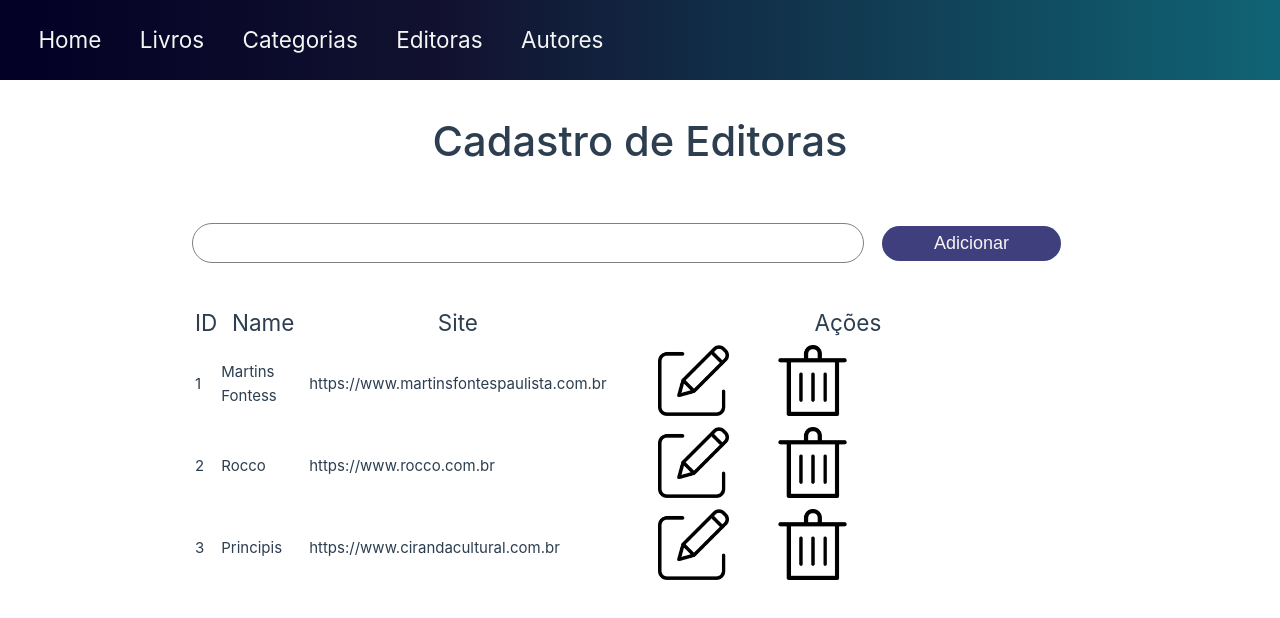
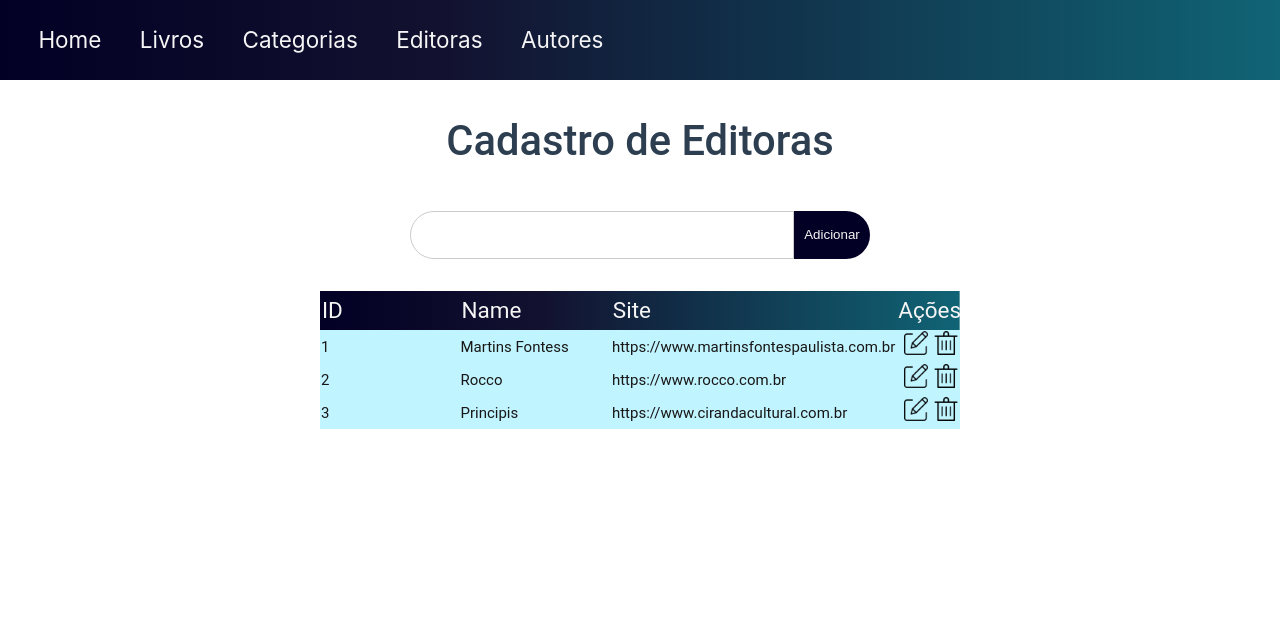
Before and after one commit to joaovtrsantos/vue-bookstore, a Vue app in the folder vue-bookstore-admin/: page /publisher in a window 1280 px wide. Shown: the top 618 px of the page. Built offline with nearby package versions, Linux system fonts and the light colour scheme; data requests are answered from the project's data file.

Commit message:
Almost finish publisher

```diff
--- a/vue-bookstore-admin/src/assets/base.css
+++ b/vue-bookstore-admin/src/assets/base.css
@@ -93,7 +93,7 @@ main {
   height: 10%;
 }
 
-.form-admin > .input-text-admin {
+.form-admin>.input-text-admin {
   width: 30%;
   height: 60%;
   border: 0;
@@ -101,7 +101,7 @@ main {
   border: 1px solid #ccc;
 }
 
-.form-admin > .button-admin {
+.form-admin>.button-admin {
   width: 6%;
   height: 60%;
   border: 0;
@@ -109,7 +109,8 @@ main {
   background: rgb(2, 0, 36);
   color: whitesmoke;
 }
-.form-admin > .button-admin:hover {
+
+.form-admin>.button-admin:hover {
   border-radius: 0 50px 50px 0;
   background: rgba(16, 100, 117, 1);
   color: whitesmoke;
@@ -120,43 +121,48 @@ main {
   justify-content: center;
 }
 
-.div-table > table {
-  width: 40%;
-  text-align: center;
+.div-table>table {
+  width: 50%;
+  text-align: left;
   border-spacing: 0;
 }
 
-.div-table > table > thead {
+.div-table>table>thead {
   background: rgb(2, 0, 36);
-  background: linear-gradient(
-    90deg,
-    rgba(2, 0, 36, 1) 0%,
-    rgba(18, 18, 48, 1) 35%,
-    rgba(16, 100, 117, 1) 100%
-  );
+  background: linear-gradient(90deg,
+      rgba(2, 0, 36, 1) 0%,
+      rgba(18, 18, 48, 1) 35%,
+      rgba(16, 100, 117, 1) 100%);
   color: whitesmoke;
 
 }
 
-.div-table > table > thead > tr > th {
-  width: 15%;
+.div-table>table>thead>tr>th {
+  width: 25%;
+  padding: 0.3%;
 }
 
-.div-table > table > tbody {
+.div-table>table>tbody>tr>td {
+  width: 30%;
+  text-align: left;
+}
+
+.div-table>table>tbody {
   background: rgb(192, 244, 255);
   color: rgb(24, 22, 22);
 }
 
-.div-table > table > thead > tr > td {
+.div-table>table>thead>tr>td {
   font-size: 20px;
 }
 
 .table-icons {
-  width: 15%;
+  width: 1.5rem;
   margin-left: 10%;
 }
+
 .table-icons:hover {
-  width: 16%;
+  width: 1.6rem;
   transform: scale(1.1);
   transition: all 0.5s;
 }
--- a/vue-bookstore-admin/src/components/category/FormCategory.vue
+++ b/vue-bookstore-admin/src/components/category/FormCategory.vue
@@ -32,11 +32,7 @@ export default {
 
 <template>
   <form class="form-admin">
-    <input
-      type="text"
-      v-model="category.description"
-      class="input-text-admin"
-    />
+    <input type="text" v-model="category.description" class="input-text-admin" />
     <button @click="save" class="button-admin">
       {{ currentCategory.id !== "" ? "Salvar" : "Adicionar" }}
     </button>
--- a/vue-bookstore-admin/src/components/publisher/FormPublisher.vue
+++ b/vue-bookstore-admin/src/components/publisher/FormPublisher.vue
@@ -33,37 +33,10 @@ export default {
 </script>
 
 <template>
-    <div class="publisher-form">
-        <input type="text" v-model="publisher.name" />
-        <button @click="save">
+    <form class="form-admin">
+        <input type="text" v-model="publisher.name" class="input-text-admin" />
+        <button @click="save" class="button-admin">
             {{ currentPublisher.id !== "" ? "Salvar" : "Adicionar" }}
         </button>
-    </div>
+    </form>
 </template>
-
-<style scoped>
-.publisher-form input {
-    width: 75%;
-    height: 40px;
-    border-radius: 20px;
-    border: 1px solid gray;
-    padding-left: 20px;
-    font-size: 1.2em;
-}
-
-.publisher-form button {
-    height: 35px;
-    width: 20%;
-    margin-left: 2%;
-    background-color: rgb(63, 63, 125);
-    color: whitesmoke;
-    font-size: 1.2em;
-    border-radius: 20px;
-    border: 0;
-}
-
-.publisher-form {
-    margin: 3% auto;
-    width: 70%;
-}
-</style>
--- a/vue-bookstore-admin/src/components/publisher/ListPublisher.vue
+++ b/vue-bookstore-admin/src/components/publisher/ListPublisher.vue
@@ -38,14 +38,5 @@ export default {
 };
 </script>
 <template>
-    <div class="publisher-list">
-        <data-table :columns="columns" :items="publishers" @edit="$emit('edit', $event)" @delete="deleteItem" />
-    </div>
+    <data-table :columns="columns" :items="publishers" @edit="$emit('edit', $event)" @delete="deleteItem" />
 </template>
-
-<style scoped>
-.publisher-list {
-    margin: 3% auto;
-    width: 70%;
-}
-</style>
--- a/vue-bookstore-admin/src/views/PublisherView.vue
+++ b/vue-bookstore-admin/src/views/PublisherView.vue
@@ -20,10 +20,15 @@ export default {
 };
 </script>
 <template>
-  <h1>Cadastro de Editoras</h1>
-  <FormPublisher :currentPublisher="currentPublisher" />
-  <ListPublisher @edit="prepareToUpdate" />
+  <main>
+    <h1>Cadastro de Editoras</h1>
+    <FormPublisher :currentPublisher="currentPublisher" />
+    <div class="div-table">
+      <ListPublisher @edit="prepareToUpdate" />
+    </div>
+  </main>
 </template>
 
 <style>
+@import "@/assets/base.css";
 </style>
```
Also changed, not shown: vue-bookstore-admin/src/components/category/ListCategory.vue (+1 -6 lines).
